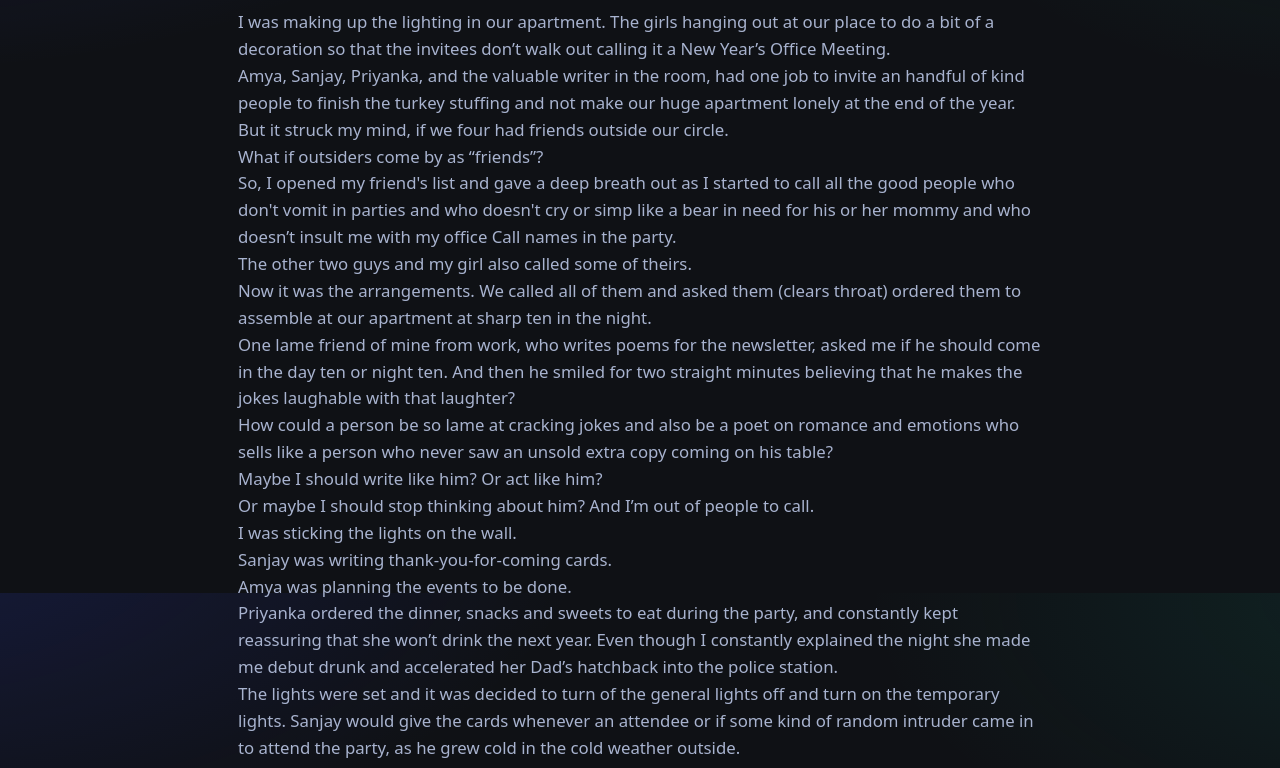
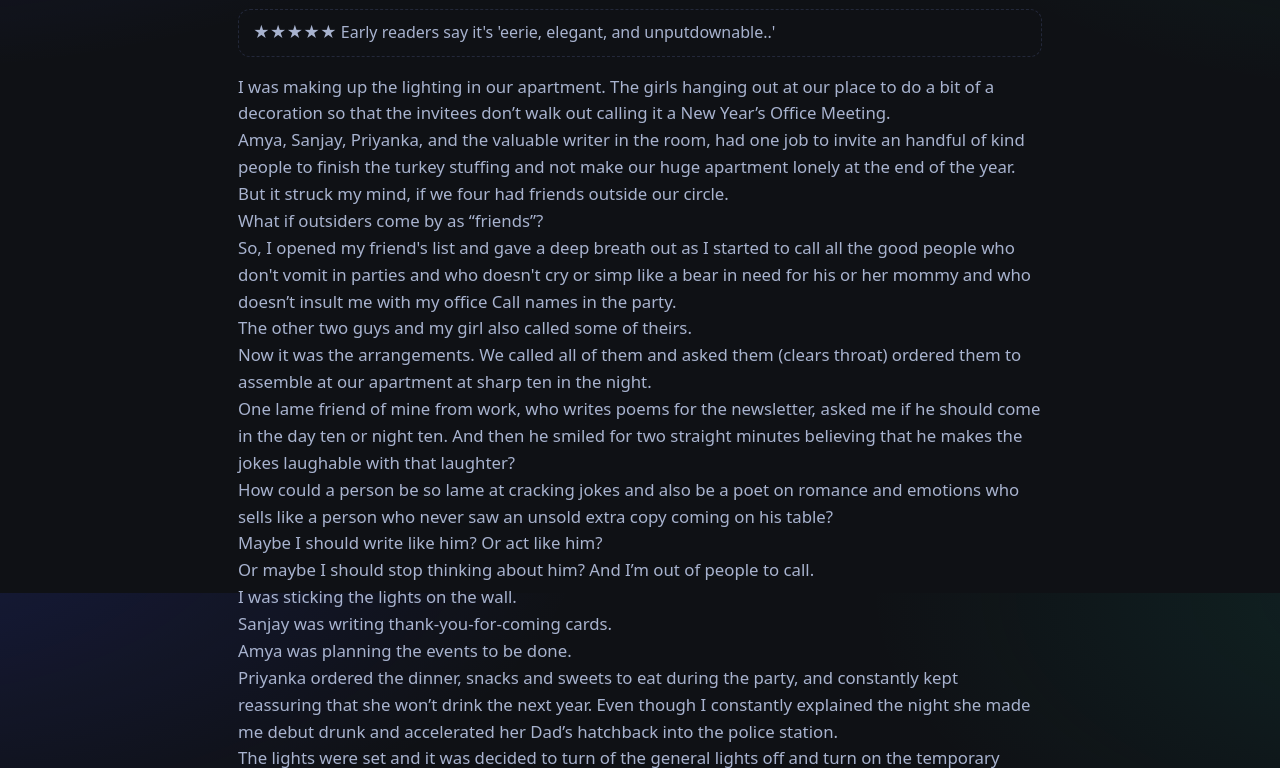
Before and after one commit to Arya25program/arwrites, a plain HTML site: page posts/third-post.html in a window 1280 px wide. Shown: the part 207-975 px from the top of the page. Drawn offline with Linux system fonts and the light colour scheme.

```diff
--- a/posts/third-post.html
+++ b/posts/third-post.html
@@ -20,6 +20,9 @@
   <main class="blog-post" style="padding: 30px clamp(16px,5vw,48px) 60px; max-width: 900px; margin: 0 auto;">
     <p class="kicker" style="color: var(--muted); text-transform: uppercase; letter-spacing:.8px;">Process · 1-08-2024</p>
     <h1 style="margin-top:6px;">Shenanigans Ending the year</h1>
+    <div class="rating-strip" aria-label="Reader satisfaction indicator">
+        ★★★★★ Early readers say it's 'eerie, elegant, and unputdownable..'
+    </div>
     <article class="prose" style="color: var(--muted); font-size: 1.05rem;">
       <p>
         I was making up the lighting in our apartment. The girls hanging out at our place to do a bit of a decoration so that the invitees don’t walk out calling it a New Year’s Office Meeting.
```
